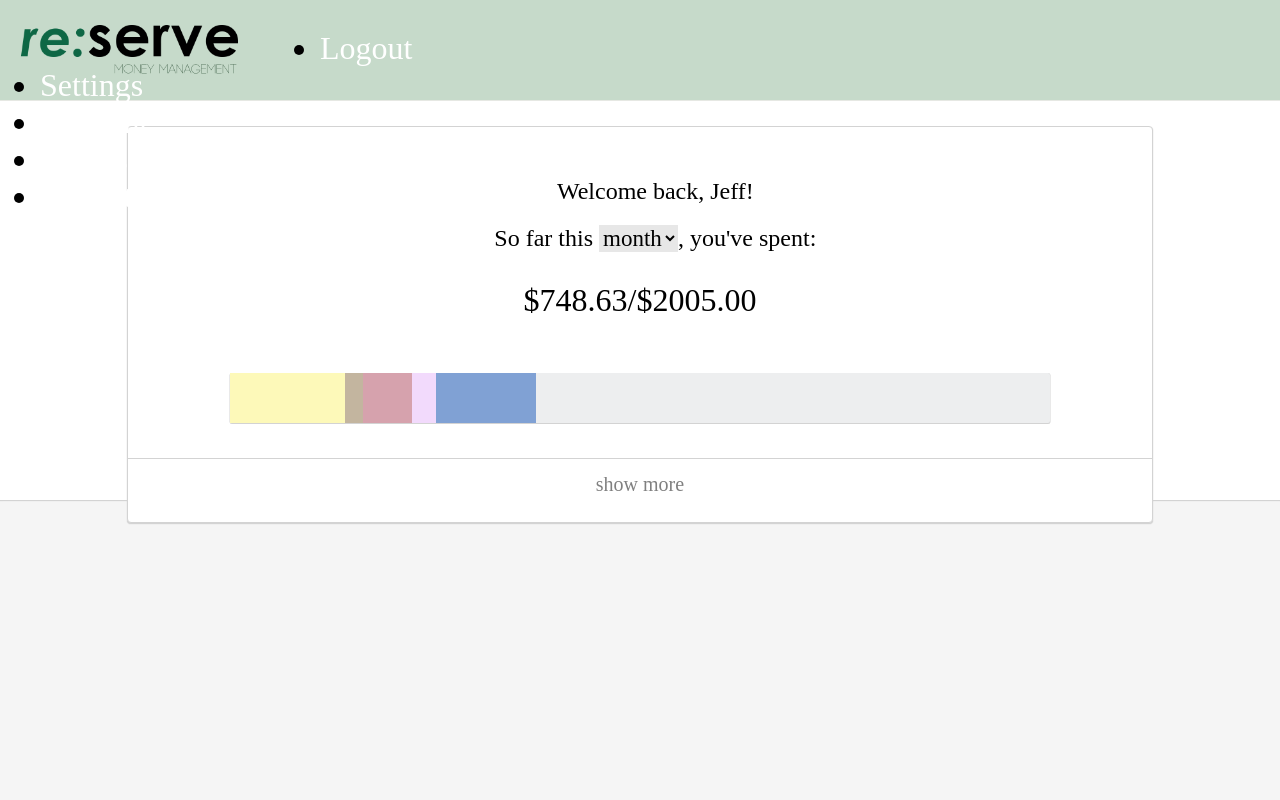
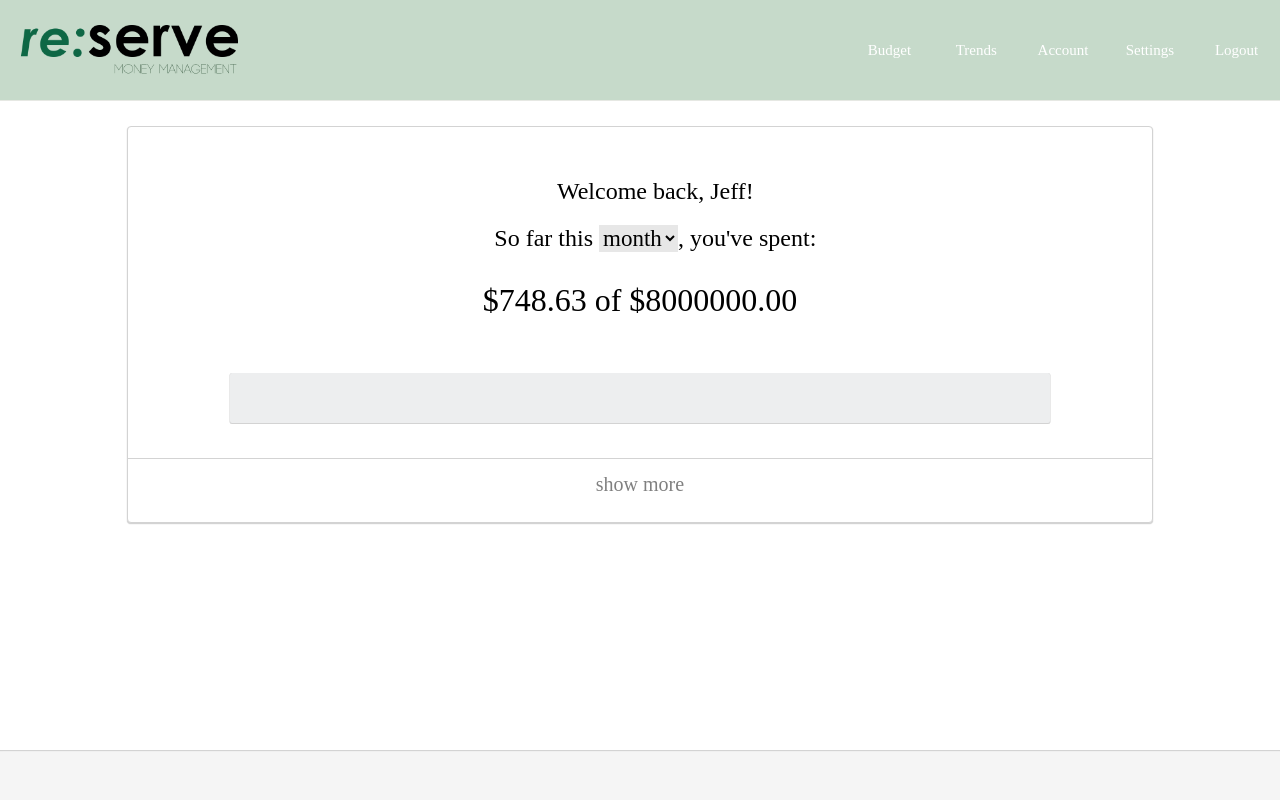
Before and after one commit to edysuh/cashMoneyHeroes, a Node server app: page /home in a window 1280 px wide. Run offline with Node 20, Linux system fonts and the light colour scheme; some libraries are stand-ins or nearby versions.

Commit message:
push 4 jeff

```diff
--- a/data/data.json
+++ b/data/data.json
@@ -1,6 +1,6 @@
 {
   "total": {
-    "budget": "2005.00",
+    "budget": "8000000.00",
     "spent": "748.63"
   },
   "categories": {
--- a/public/styles/budget.css
+++ b/public/styles/budget.css
@@ -55,6 +55,10 @@ body {
 	text-decoration: none;
   font-family: Avenir;
   color: white;
+}
+
+#navigation_bar ul li a:hover{
+	text-decoration: underline;
 }
 
 #navigation_bar ul li{
--- a/public/styles/home.css
+++ b/public/styles/home.css
@@ -15,7 +15,7 @@ body {
 #background {
 	background-color: white;
 	width: 100%;
-	height: 500px;
+	height: 750px;
 	position: absolute;
 	top: 0px;
 	left: 0px;
@@ -31,7 +31,6 @@ body {
   margin-bottom: 25px;
   border-bottom: 1px solid #E6E8E3;
 }
-
 
 #logo {
 	float: left;
@@ -54,12 +53,13 @@ body {
 
 #navigation_bar ul li a{
 	text-decoration: none;
+  font-family: Avenir;
   color: white;
 }
 
 #navigation_bar ul li a:hover{
 	text-decoration: underline;
-}}
+}
 
 #navigation_bar ul li{
 	float: right;
--- a/views/home.html
+++ b/views/home.html
@@ -35,7 +35,7 @@
 					</select>, you've spent:</p>
 				</div>
 
-				<div id="spending">${{total.spent}}/${{total.budget}}</div>
+				<div id="spending">${{total.spent}} of ${{total.budget}}</div>
 
 				<div id="totalbar" value={{total.budget}}>
 					<div class="subtotal food_color" id="food" value={{categories.food.spent}}>
```
